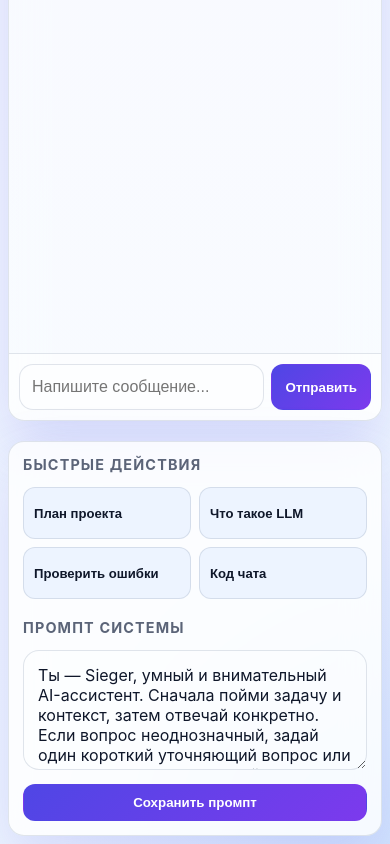
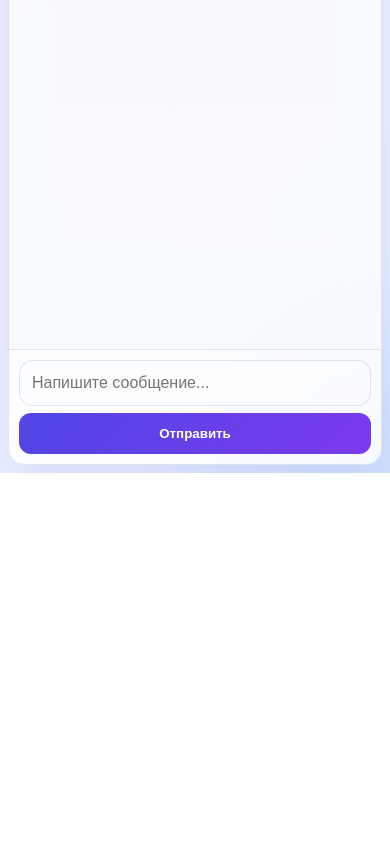
Before and after one commit to Nikitar33/ii, a website: page public/index.html in a window 390 px wide. Shown: the part 411-1255 px from the top of the page. After the commit the page ends 884 px from the top, so only its background shows below. Drawn offline with Linux system fonts and the light colour scheme.

Commit message:
Update index.html

```diff
--- a/public/index.html
+++ b/public/index.html
@@ -1,3 +1,4 @@
+
 <!DOCTYPE html>
 <html lang="ru">
   <head>
@@ -60,12 +61,18 @@
         transition: background 0.25s ease, color 0.25s ease;
       }
 
+      html {
+        overflow-x: hidden;
+      }
+
       body {
         padding: max(12px, env(safe-area-inset-top)) 12px max(12px, env(safe-area-inset-bottom));
+        overflow-x: hidden;
       }
 
       .app {
-        max-width: 1600px;
+        width: min(100%, 1600px);
+        max-width: 100%;
         margin: 0 auto;
         min-height: calc(100vh - 24px);
       }
@@ -142,7 +149,7 @@
 
       .layout {
         display: grid;
-        grid-template-columns: 340px minmax(0, 1fr);
+        grid-template-columns: minmax(0, 1fr);
         gap: 20px;
         min-height: calc(100vh - 120px);
       }
@@ -176,55 +183,7 @@
       }
 
       .sidebar {
-        padding: 18px;
-      }
-
-      .sidebar h3 {
-        margin: 0 0 14px;
-        font-size: 0.9rem;
-        letter-spacing: 0.08em;
-        text-transform: uppercase;
-        color: var(--muted);
-      }
-
-      .quick-actions {
-        display: flex;
-        flex-direction: column;
-        gap: 10px;
-        margin-bottom: 20px;
-      }
-
-      .quick-btn {
-        width: 100%;
-        text-align: left;
-        background: var(--panel-alt);
-        border: 1px solid var(--line);
-        color: var(--ink);
-        border-radius: 12px;
-        padding: 12px 14px;
-        cursor: pointer;
-        font-weight: 600;
-      }
-
-      .prompt-box {
-        margin-top: 12px;
-      }
-
-      .prompt-box textarea {
-        width: 100%;
-        min-height: 150px;
-        resize: vertical;
-        border: 1px solid var(--line);
-        border-radius: 16px;
-        padding: 14px;
-        background: rgba(255,255,255,0.2);
-        color: var(--ink);
-        font: inherit;
-      }
-
-      .prompt-box .btn {
-        width: 100%;
-        margin-top: 10px;
+        display: none;
       }
 
       .chat-panel {
@@ -341,10 +300,12 @@
         }
 
         .app {
+          width: 100%;
           min-height: calc(100dvh - 16px);
         }
 
         .toolbar {
+          flex-wrap: wrap;
           align-items: flex-start;
           gap: 10px;
           margin-bottom: 10px;
@@ -371,11 +332,13 @@
         }
 
         .toolbar-actions {
+          width: 100%;
           justify-content: flex-end;
           gap: 6px;
         }
 
         .toolbar-actions .btn {
+          flex: 1 1 auto;
           padding: 9px 10px;
           font-size: 0.75rem;
         }
@@ -393,22 +356,6 @@
 
         .sidebar {
           padding: 14px;
-        }
-
-        .quick-actions {
-          display: grid;
-          grid-template-columns: 1fr 1fr;
-          gap: 8px;
-        }
-
-        .quick-btn {
-          min-height: 52px;
-          padding: 10px;
-          font-size: 0.82rem;
-        }
-
-        .prompt-box textarea {
-          min-height: 120px;
         }
 
         .chat-head {
@@ -439,19 +386,26 @@
         }
 
         .chat-form {
+          display: flex;
+          flex-direction: column;
           gap: 7px;
           padding: 10px;
           padding-bottom: max(10px, env(safe-area-inset-bottom));
         }
 
+        .chat-form input,
+        .chat-form .btn {
+          width: 100%;
+          min-width: 0;
+          box-sizing: border-box;
+        }
+
         .chat-form input {
-          min-width: 0;
           padding: 13px 12px;
           font-size: 16px;
         }
 
         .chat-form .btn {
-          min-width: 0;
           padding: 12px 13px;
         }
       }
@@ -471,22 +425,6 @@
       </header>
 
       <div class="layout">
-        <aside class="sidebar">
-          <h3>Быстрые действия</h3>
-          <div class="quick-actions">
-            <button class="quick-btn" type="button" data-prompt="Сделай продуманный план по развитию проекта AI">План проекта</button>
-            <button class="quick-btn" type="button" data-prompt="Объясни LLM простыми словами и покажи сильные стороны">Что такое LLM</button>
-            <button class="quick-btn" type="button" data-prompt="Найди возможные ошибки в этом тексте и предложи исправления">Проверить ошибки</button>
-            <button class="quick-btn" type="button" data-prompt="Напиши современный код на JavaScript для чата с AI">Код чата</button>
-          </div>
-
-          <div class="prompt-box">
-            <h3>Промпт системы</h3>
-            <textarea id="systemPrompt" spellcheck="false">Ты — Sieger, современный AI-ассистент. Отвечай ясно, по делу и замечай ошибки в логике, формулировках и тексте. Если видишь проблему, предложи исправление.</textarea>
-            <button class="btn primary" id="savePromptBtn" type="button">Сохранить промпт</button>
-          </div>
-        </aside>
-
         <main class="chat-panel">
           <div class="chat-head">
             <div class="chat-title">Чат Sieger</div>
@@ -509,13 +447,11 @@
       const chatBody = document.getElementById('chatBody');
       const chatForm = document.getElementById('chatForm');
       const chatInput = document.getElementById('chatInput');
-      const systemPromptEl = document.getElementById('systemPrompt');
       const themeToggle = document.getElementById('themeToggle');
       const newChatBtn = document.getElementById('newChatBtn');
-      const savePromptBtn = document.getElementById('savePromptBtn');
       const submitBtn = chatForm.querySelector('button[type="submit"]');
 
-      if ('serviceWorker' in navigator) {
+      if ('serviceWorker' in navigator && !['localhost', '127.0.0.1'].includes(window.location.hostname)) {
         window.addEventListener('load', () => {
           navigator.serviceWorker.register('/sw.js').catch(() => {});
         });
```
